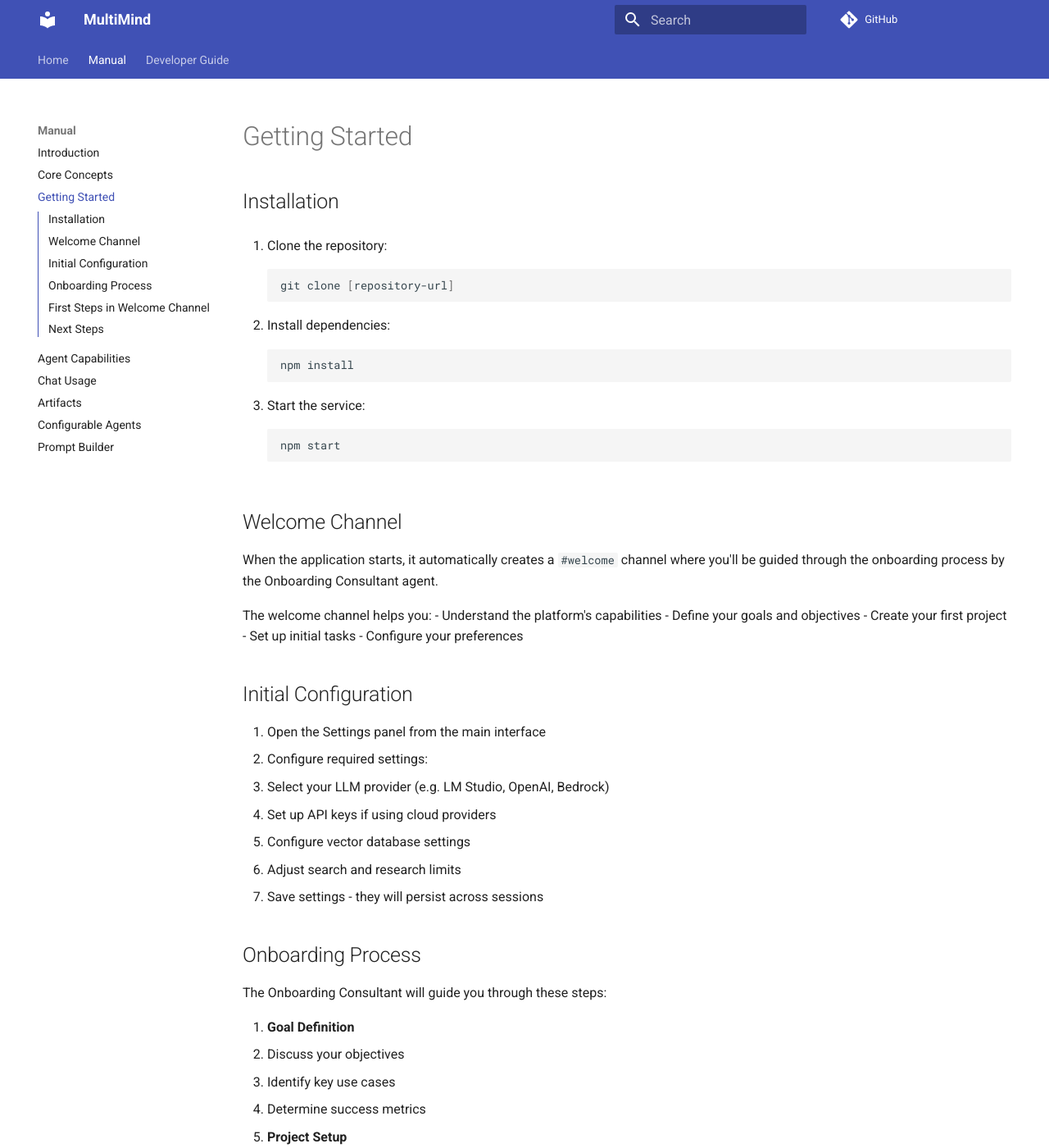
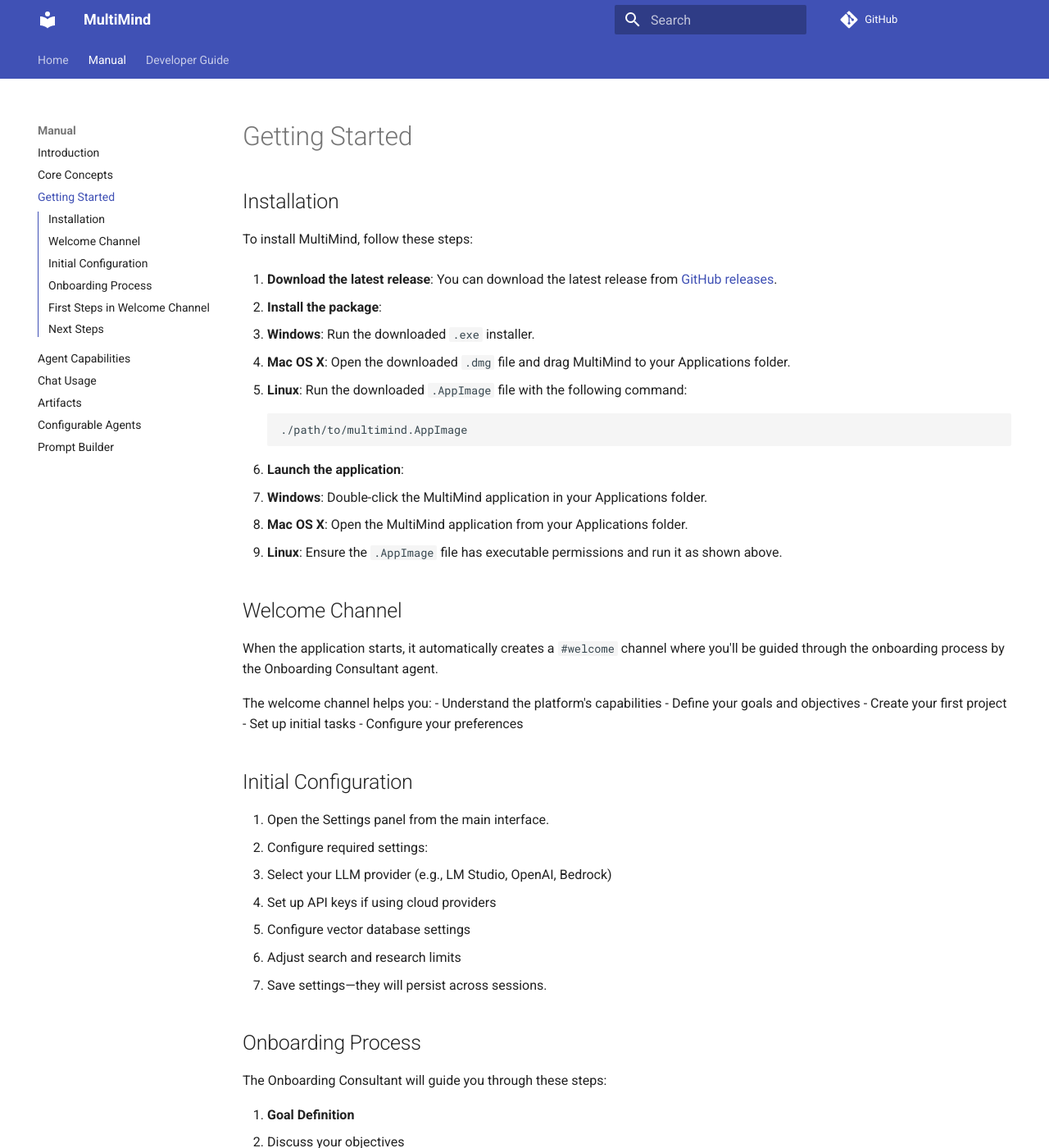
Before and after one commit to richardbowman/multimind-agent-platform, an MkDocs documentation site: the page built from docs/manual/03-getting-started.md, in a window 1280 px wide and 1400 px high. Shown: the whole window at 82% size. Built offline with MkDocs 1.6.1 and Material for MkDocs 9.7.7, drawn with Linux system fonts in a browser that asks for light colours; comment, search, counter and statistics services are not loaded; some of the changed text lies outside the part shown.

Commit message:
docs: Update installation instructions and formatting

````diff
--- a/docs/manual/03-getting-started.md
+++ b/docs/manual/03-getting-started.md
@@ -1,20 +1,22 @@
 # Getting Started
 
 ## Installation
-1. Clone the repository:
-```bash
-git clone [repository-url]
-```
+To install MultiMind, follow these steps:
 
-2. Install dependencies:
-```bash
-npm install
-```
+1. **Download the latest release**: You can download the latest release from [GitHub releases](https://github.com/richardbowman/multimind-agent-platform/releases/).
 
-3. Start the service:
-```bash
-npm start
-```
+2. **Install the package**:
+   - **Windows**: Run the downloaded `.exe` installer.
+   - **Mac OS X**: Open the downloaded `.dmg` file and drag MultiMind to your Applications folder.
+   - **Linux**: Run the downloaded `.AppImage` file with the following command:
+     ```bash
+     ./path/to/multimind.AppImage
+     ```
+
+3. **Launch the application**:
+   - **Windows**: Double-click the MultiMind application in your Applications folder.
+   - **Mac OS X**: Open the MultiMind application from your Applications folder.
+   - **Linux**: Ensure the `.AppImage` file has executable permissions and run it as shown above.
 
 ## Welcome Channel
 When the application starts, it automatically creates a `#welcome` channel where you'll be guided through the onboarding process by the Onboarding Consultant agent.
@@ -27,13 +29,13 @@ The welcome channel helps you:
 - Configure your preferences
 
 ## Initial Configuration
-1. Open the Settings panel from the main interface
+1. Open the Settings panel from the main interface.
 2. Configure required settings:
-   - Select your LLM provider (e.g. LM Studio, OpenAI, Bedrock)
+   - Select your LLM provider (e.g., LM Studio, OpenAI, Bedrock)
    - Set up API keys if using cloud providers
    - Configure vector database settings
    - Adjust search and research limits
-3. Save settings - they will persist across sessions
+3. Save settings—they will persist across sessions.
 
 ## Onboarding Process
 The Onboarding Consultant will guide you through these steps:
@@ -59,10 +61,10 @@ The Onboarding Consultant will guide you through these steps:
    - Set up monitoring and reporting
 
 ## First Steps in Welcome Channel
-1. Respond to the Onboarding Consultant's questions about your goals
-2. Review and approve the generated project plan
-3. Monitor task progress through the chat interface
-4. Provide feedback to refine the onboarding process
+1. Respond to the Onboarding Consultant's questions about your goals.
+2. Review and approve the generated project plan.
+3. Monitor task progress through the chat interface.
+4. Provide feedback to refine the onboarding process.
 
 Example conversation flow:
 ```
@@ -75,7 +77,7 @@ Example conversation flow:
 
 ## Next Steps
 After completing onboarding:
-- Explore other channels created for your projects
-- Use `/new` to start additional projects
-- Monitor progress through the task manager
-- Review generated artifacts and documents
+- Explore other channels created for your projects.
+- Use `/new` to start additional projects.
+- Monitor progress through the task manager.
+- Review generated artifacts and documents.
````
